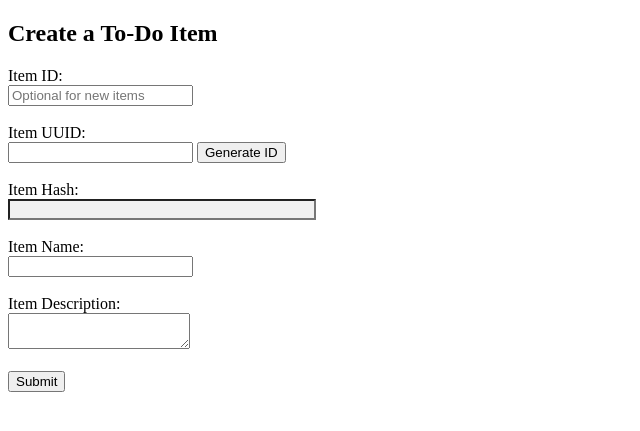
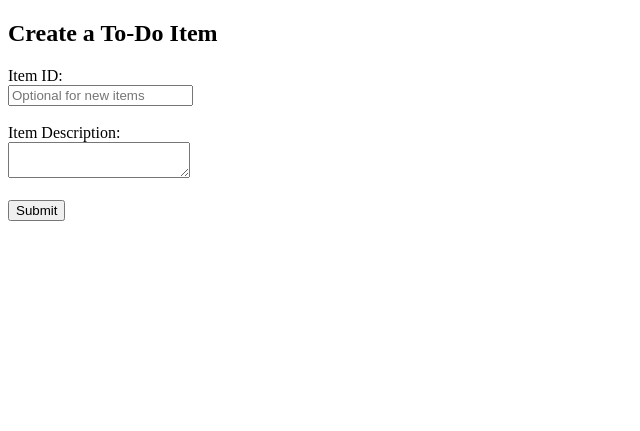
Before and after one commit to shubhmate/flask-todo-project, a Flask app: page / in a window 1280 px wide. Shown: the top 431 px of the page, without its empty margins (0-640 px from the left). Run offline with Flask 3, Linux system fonts and the light colour scheme.

```diff
--- a/app.py
+++ b/app.py
@@ -1,13 +1,8 @@
 import json
-from flask import Flask, jsonify, request, redirect, render_template
+from flask import Flask, jsonify, render_template
 from pymongo import MongoClient
 
 app = Flask(__name__)
-
-# Setup MongoDB connection
-client = MongoClient("")
-db = client["todo_db"]
-collection = db["items"]
 
 # Helper function to read the backend file
 def read_backend_data():
@@ -24,20 +19,6 @@ def get_data():
     # Return the data as a JSON response
     return jsonify(data)
 
-@app.route('/submit_todoitem', methods=['POST'])
-def submit_todo():
-    # Get data from the form
-    name = request.form.get('item_name')
-    description = request.form.get('item_description')
-
-    # Store in MongoDB using insert_one
-    collection.insert_one({
-        "item_name": name,
-        "item_description": description
-    })
-
-    return "Item saved successfully!", 201
-
 @app.route('/')
 def todo_page():
     return render_template('todo.html')
--- a/templates/todo.html
+++ b/templates/todo.html
@@ -6,15 +6,6 @@
         <!-- New Item ID field -->
         <label for="item_id">Item ID:</label><br>
         <input type="text" id="item_id" name="item_id" placeholder="Optional for new items"><br><br>
-        <!-- New Item UUID field -->
-        <label for="item_uuid">Item UUID:</label><br>
-        <input type="text" id="item_uuid" name="item_uuid" readonly>
-        <button type="button" onclick="generateUUID()">Generate ID</button><br><br>
-        <!-- New Item Hash field -->
-        <label for="item_hash">Item Hash:</label><br>
-        <input type="text" id="item_hash" name="item_hash" readonly style="background-color: #f0f0f0; width: 300px;"><br><br>
-        <label for="name">Item Name:</label><br>
-        <input type="text" id="name" name="item_name" required><br><br>
         <label for="desc">Item Description:</label><br>
         <textarea id="desc" name="item_description" required></textarea><br><br>
         <input type="submit" value="Submit">
```
